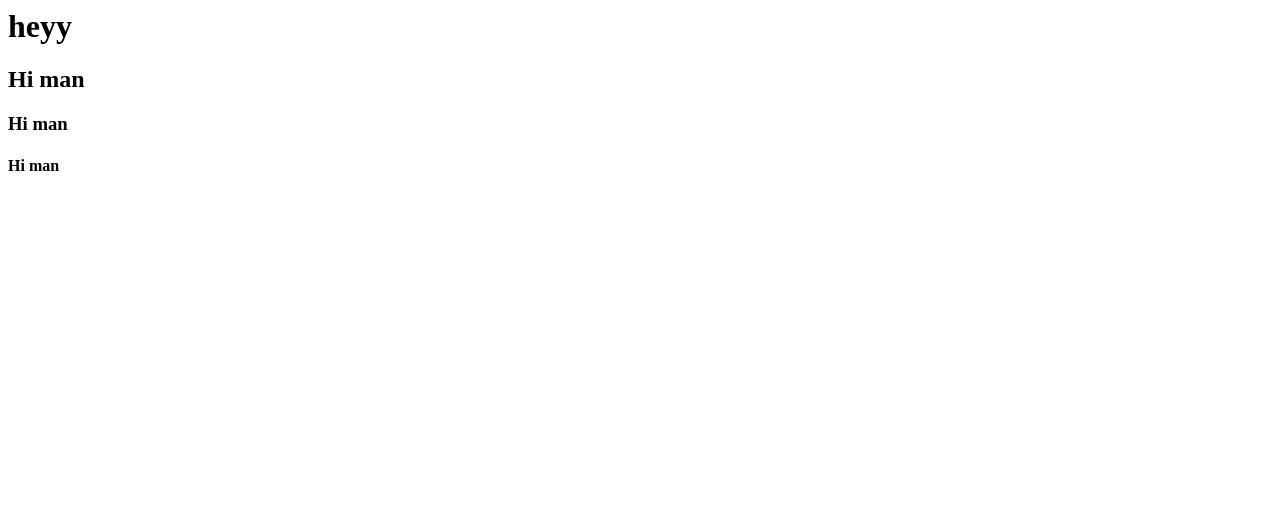
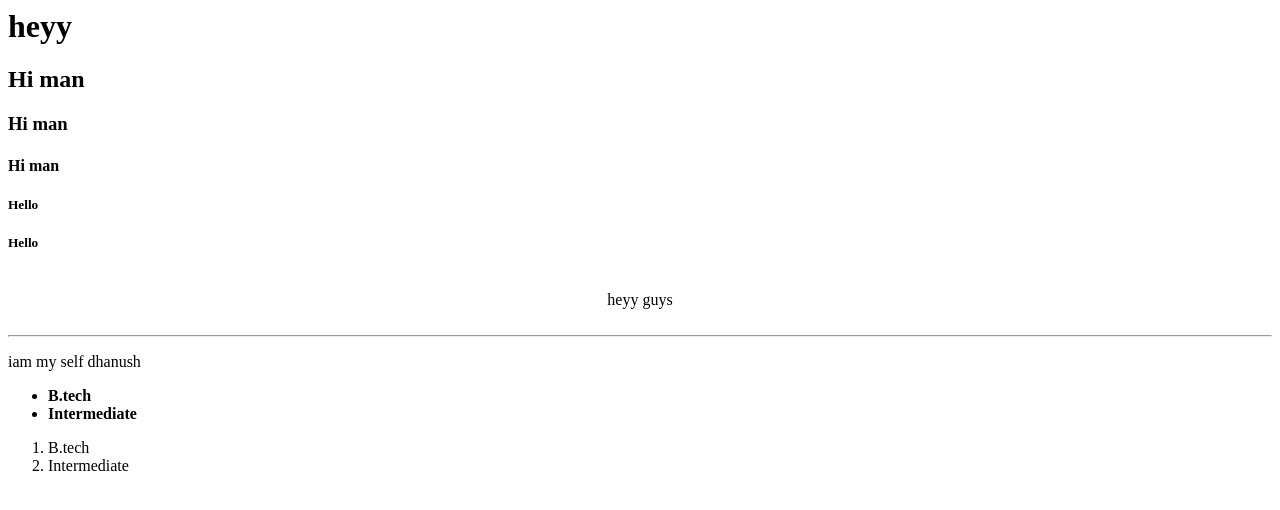
Before and after one commit to pulagoru-dhanush-kumar/WebDevelopment, a plain HTML site: page index.html in a window 1280 px wide. Drawn offline with Linux system fonts and the light colour scheme.

Commit message:
html file changed

```diff
--- a/index.html
+++ b/index.html
@@ -5,12 +5,28 @@
     <Body>
         <h1> heyy </h1>
         <h2> Hi man</h2>
-
         <h3> Hi man</h3>
         <h4> Hi man</h4>
+        <h5> Hello</h5>
+        <h5> Hello</h5>
+        <br>
+        <center> heyy&nbsp;guys</center>
+        <br>
+        <hr>
+        <p> iam my self dhanush</p>
+        <ul>
+            <li> <B> B.tech</B></li>
+            <li> <B>Intermediate </B></li>
+        </ul>
+        <ol> <li>
+            B.tech
 
+        </li>
+    <Li> Intermediate</Li></ol>
 
+<dl>
 
+</dl>
 
     </Body>
 </html>
```
